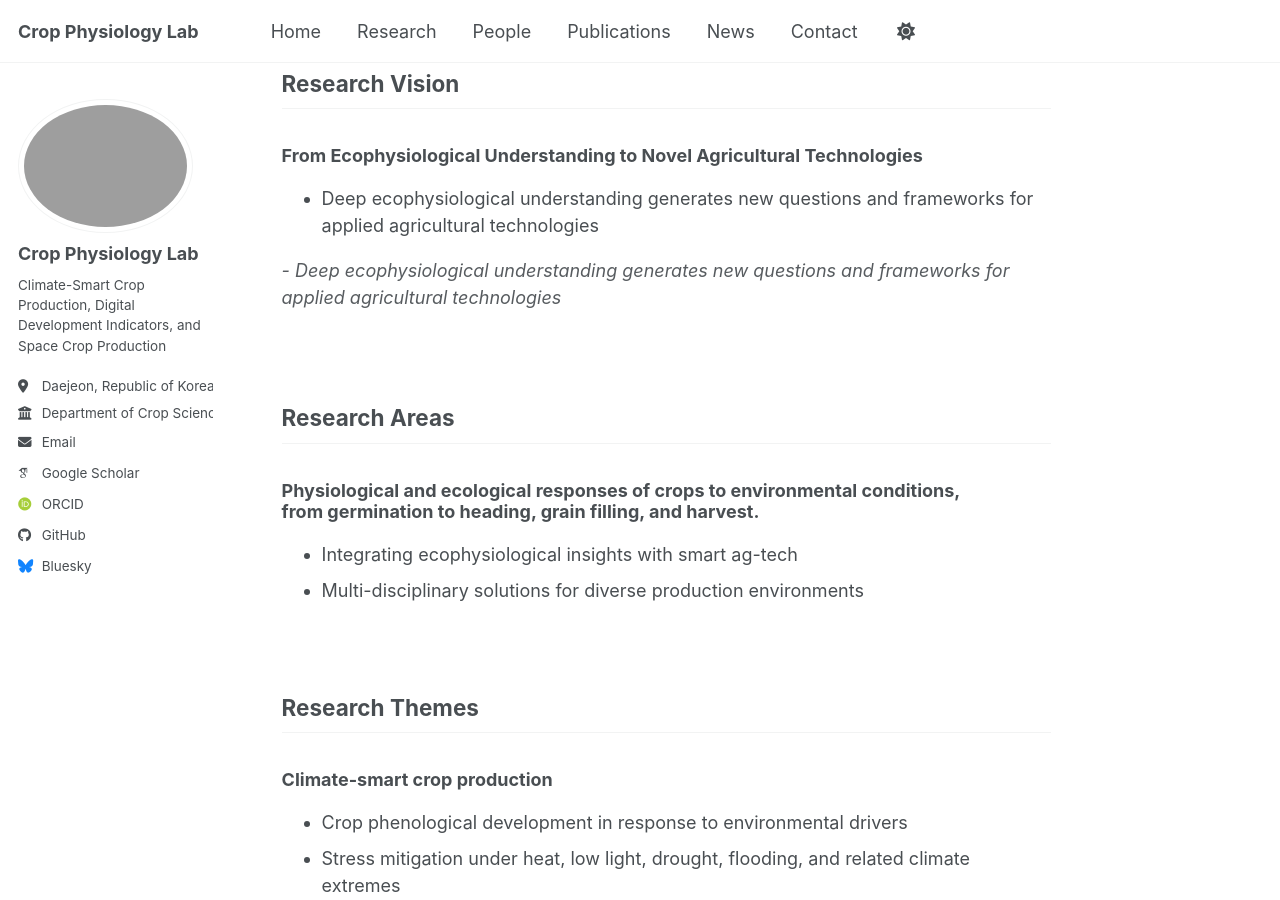
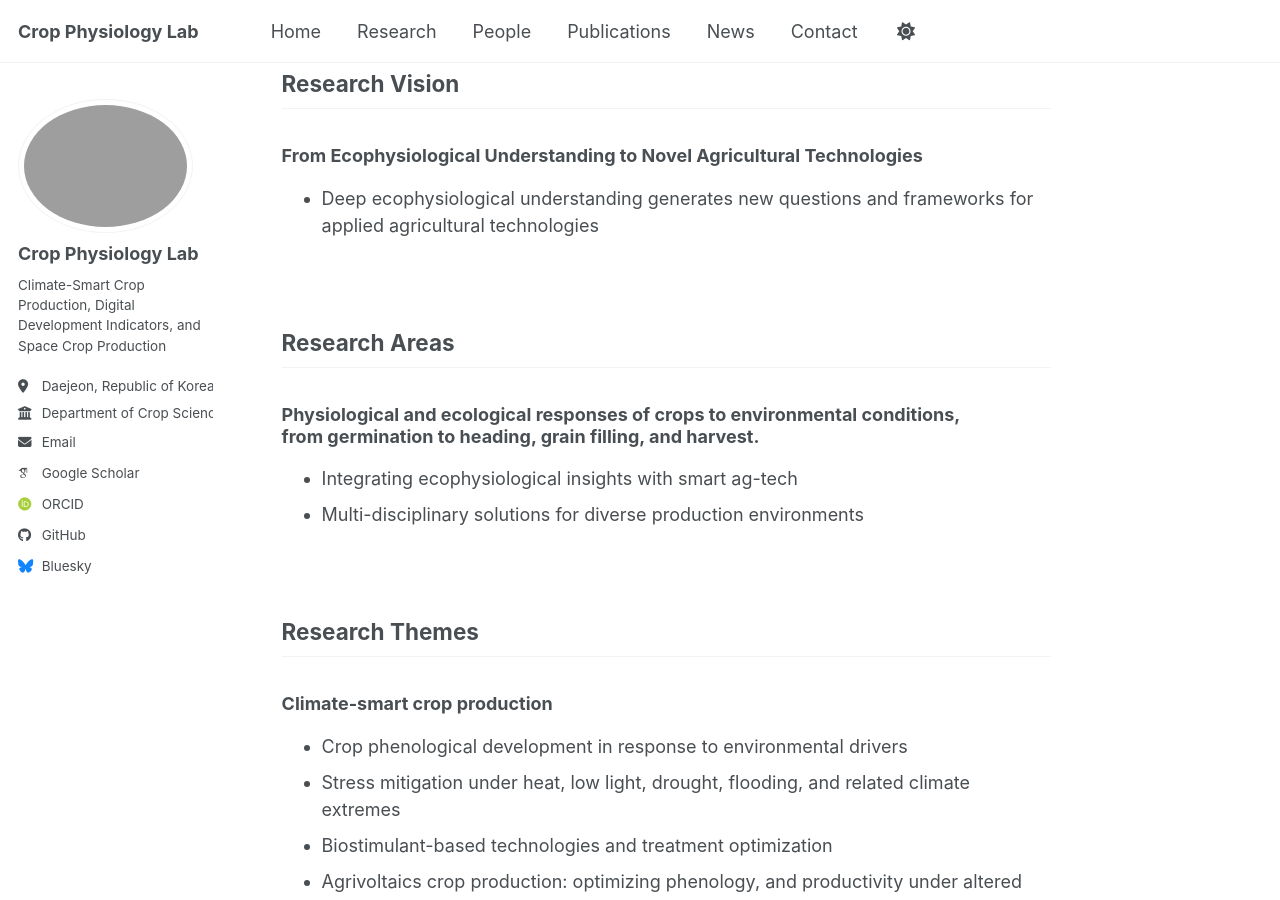
Before and after one commit to HYEONSEOKLEE-Prof/hyeonseoklee-prof.github.io, a Jekyll site: the page built from _pages/research.md, in a window 1280 px wide and 900 px high, scrolled down 610 px. Built offline with Jekyll 4.4.1, drawn with Linux system fonts in a browser that asks for light colours; some web fonts are replaced; a script bundle is joined from its source files by our own code; library files that are not in the unit come from our copies.

Commit message:
Update research.md

```diff
--- a/_pages/research.md
+++ b/_pages/research.md
@@ -14,9 +14,7 @@
 ## Research Vision
 ### From Ecophysiological Understanding to Novel Agricultural Technologies
 - Deep ecophysiological understanding generates new questions and frameworks for applied agricultural technologies
-<p style="margin-top:0.2rem; margin-bottom:1.2rem; font-style:italic; opacity:0.92;">
-- Deep ecophysiological understanding generates new questions and frameworks for applied agricultural technologies
-</p>
+
 
 <br>
 
```
